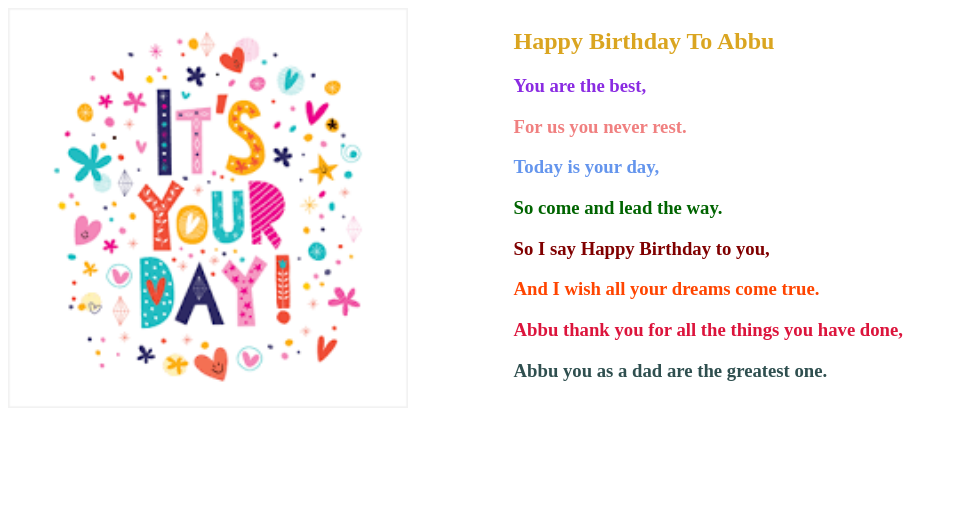
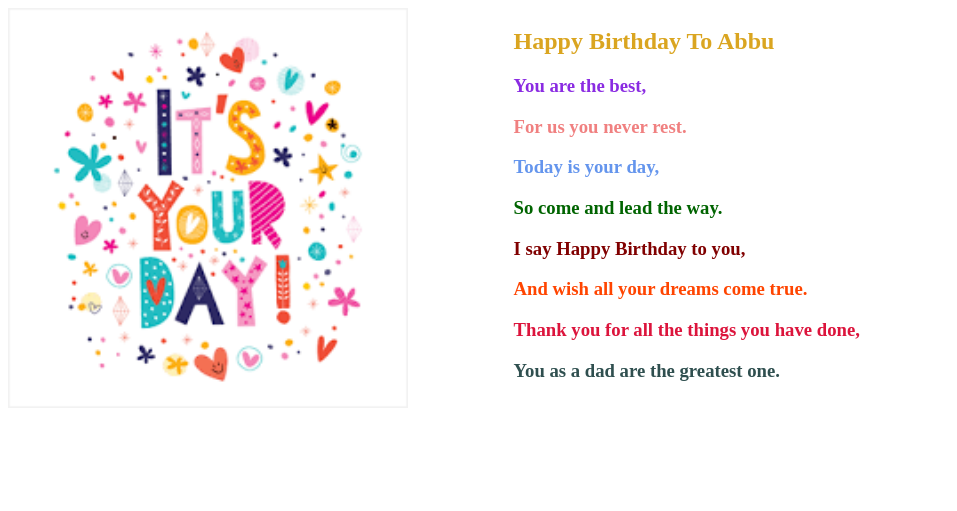
Before and after one commit to ShahanaFarooqui/HBD, a plain HTML site: page index.html in a window 1280 px wide. Shown: the whole page, without its empty margins (0-957 px from the left). Drawn offline with Linux system fonts and the light colour scheme.

Commit message:
Add files via upload

```diff
--- a/index.html
+++ b/index.html
@@ -11,10 +11,10 @@
                 <h3>For us you never rest.</h3>
                 <h3>Today is your day,</h3>
                 <h3>So come and lead the way.</h3>
-                <h3>So I say Happy Birthday to you,</h3>
-                <h3>And I wish all your dreams come true.</h3>
-                <h3>Abbu thank you for all the things you have done,</h3>
-                <h3>Abbu you as a dad are the greatest one.</h3>
+                <h3>I say Happy Birthday to you,</h3>
+                <h3>And wish all your dreams come true.</h3>
+                <h3>Thank you for all the things you have done,</h3>
+                <h3>You as a dad are the greatest one.</h3>
         </div>
      </body>
 </html>
```
